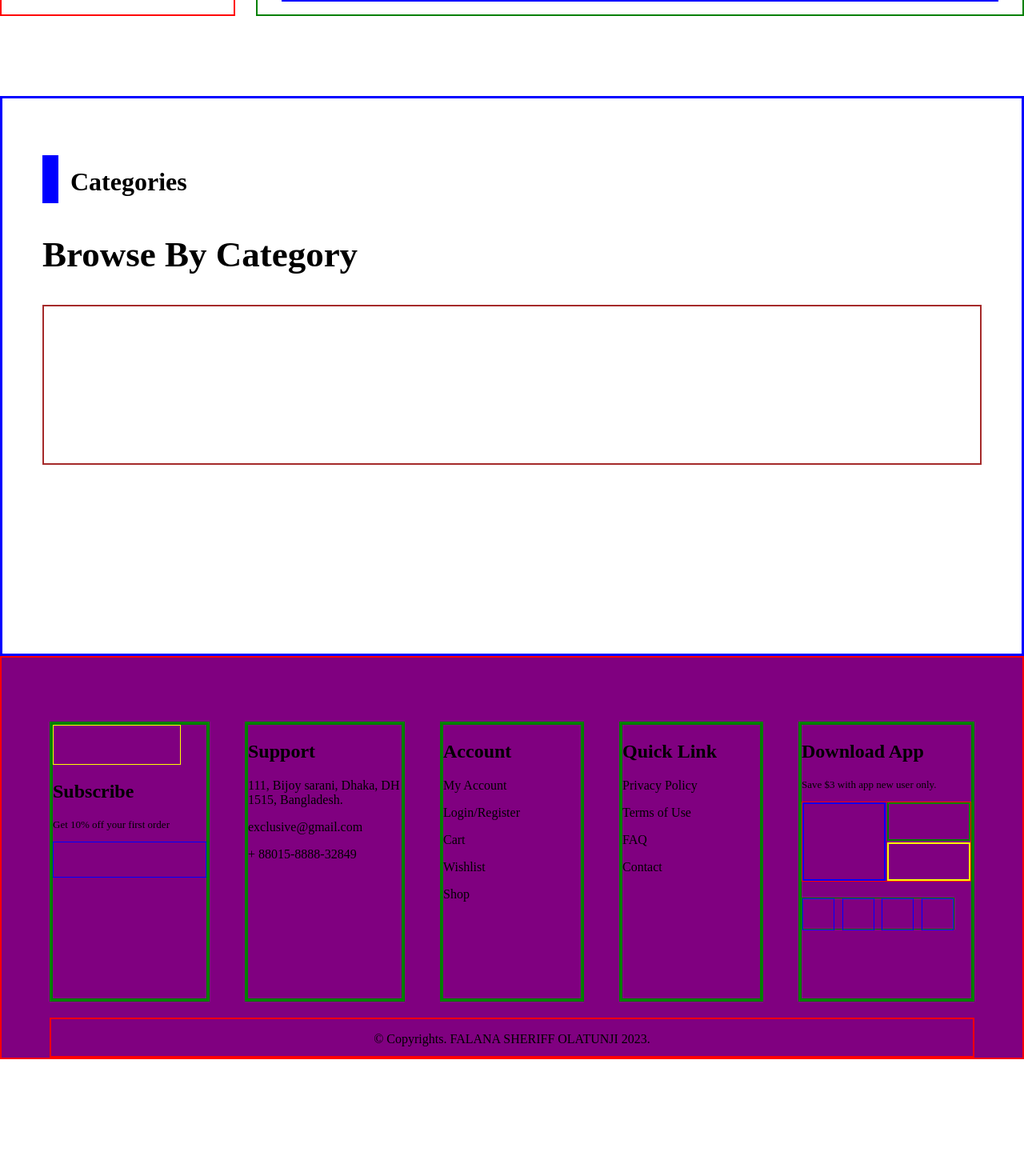
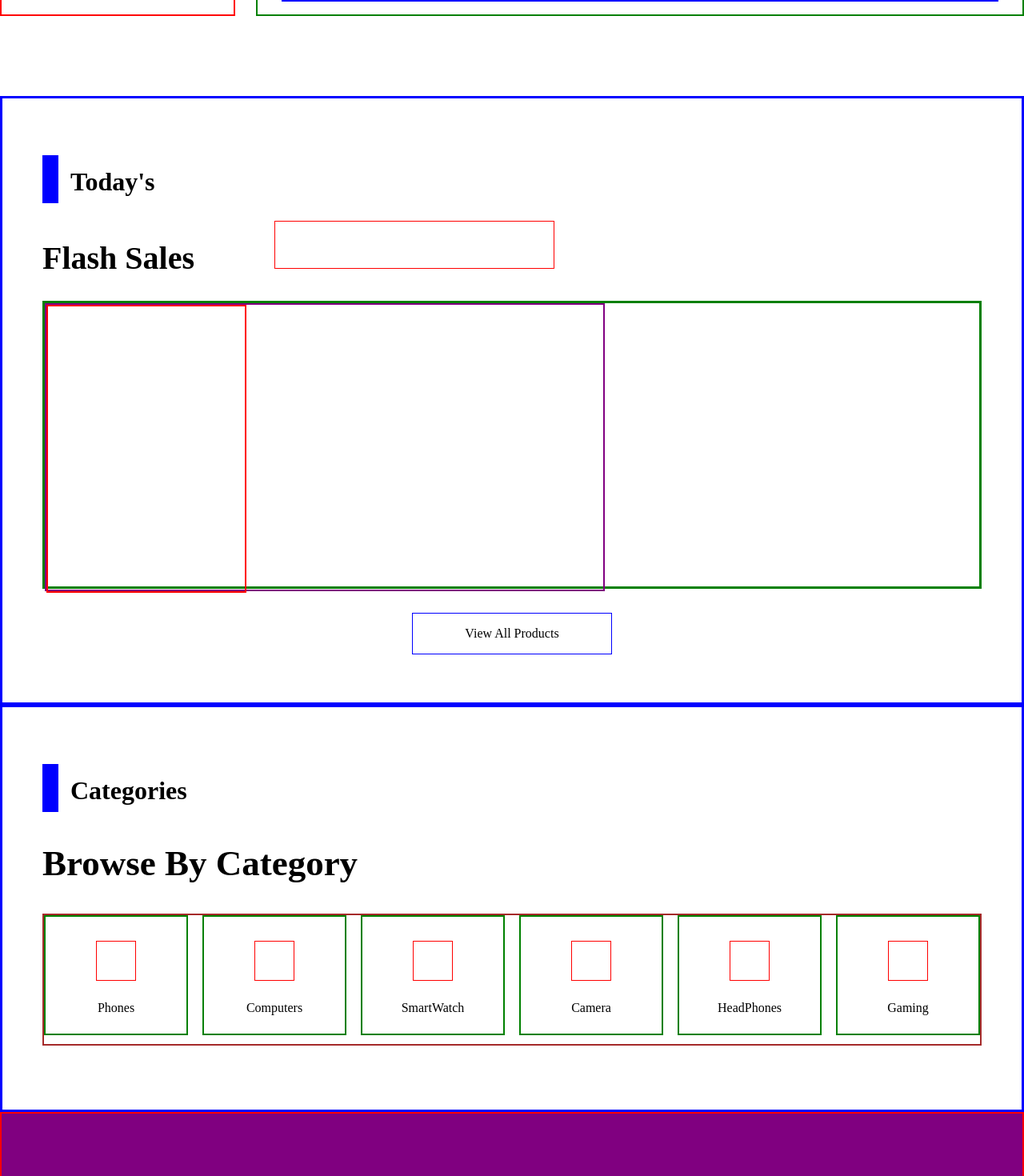
Before and after one commit to olatunji-20/exclusive, a Vue app: page / in a window 1280 px wide. Shown: the part 480-1950 px from the top of the page at 80% size. Before the commit the page ends 1804 px from the top, so only its background shows below. Built offline with nearby package versions, Linux system fonts and the light colour scheme.

Commit message:
created today's component

```diff
--- a/src/components/Categories.vue
+++ b/src/components/Categories.vue
@@ -1,8 +1,33 @@
 <template>
-  <div>
+  <div class="categories">
     <h1>Categories</h1>
     <h2>Browse By Category</h2>
-    <div class="content"></div>
+    <div class="content">
+        <div class="cat">
+            <div class="icon"></div>
+            <p>Phones</p>
+        </div>
+        <div class="cat">
+            <div class="icon"></div>
+            <p>Computers</p>
+        </div>
+        <div class="cat">
+            <div class="icon"></div>
+            <p>SmartWatch</p>
+        </div>
+        <div class="cat">
+            <div class="icon"></div>
+            <p>Camera</p>
+        </div>
+        <div class="cat">
+            <div class="icon"></div>
+            <p>HeadPhones</p>
+        </div>
+        <div class="cat">
+            <div class="icon"></div>
+            <p>Gaming</p>
+        </div>
+    </div>
   </div>
 </template>
 
@@ -17,10 +42,10 @@ export default {
 </script>
 
 <style scoped>
-div {
+.categories {
     border: 3px solid blue;
     width: 100%;
-    height: 700px;
+    height: auto;
     padding: 50px;
 }
 h1 {
@@ -35,7 +60,33 @@ h2 {
 .content {
     border: 2px solid brown;
     width: 100%;
-    height: 200px;
+    height: 165px;
     margin: 30px auto;
+    display: flex;
+    flex-direction: row;
+    flex-wrap: nowrap;
+    justify-content: space-between;
+}
+.cat {
+    border: 2px solid green;
+    width: 180px;
+    height: 150px;
+    padding: 30px;
+    text-align: center;
+}
+.cat:hover {
+    background: tomato;
+    cursor: pointer;
+    transition: .3s;
+    color: white;
+}
+.icon {
+    border: 1px solid red;
+    width: 50px;
+    height: 50px;
+    margin: 0px auto;
+}
+.cat p {
+    margin-top: 25px;
 }
 </style>
--- /dev/null
+++ b/src/components/FlashSales.vue
@@ -0,0 +1,24 @@
+<template>
+  <div class="flash">
+    <div class="card"></div>
+  </div>
+</template>
+
+<script>
+export default {
+    name: 'FlashSales'
+}
+</script>
+
+<style scoped>
+.flash {
+    border: 2px solid purple;
+    width: 700px;
+    height: 360px;
+}
+.card {
+    border: 2px solid red;
+    width: 250px;
+    height: 360px;
+}
+</style>
--- /dev/null
+++ b/src/components/Todays.vue
@@ -0,0 +1,68 @@
+<template>
+    <div class="categories">
+      <h1>Today's</h1>
+      <h2>Flash Sales</h2>
+      <div class="time"></div>
+      <div class="sales">
+        <FlashSales />
+      </div>
+      <div class="view"><p>View All Products</p></div>
+
+    </div>
+  </template>
+
+  <script>
+  import FlashSales from './FlashSales.vue'
+
+  export default {
+      name: "Todays",
+      setup() {
+
+      },
+      components: {
+        FlashSales
+      }
+
+  }
+  </script>
+
+  <style scoped>
+  .categories {
+      border: 3px solid blue;
+      width: 100%;
+      height: auto;
+      padding: 50px;
+  }
+  h1 {
+      border-left: 20px solid blue;
+      width: auto;
+      height: 60px;
+      padding: 15px;
+  }
+  h2 {
+      font-size: 40px;
+      display: inline;
+  }
+  .time {
+    border: 1px solid red;
+    width: 350px;
+    height: 60px;
+    display: inline-block;
+    margin-left: 100px;
+  }
+  .sales {
+    border: 3px solid green;
+    width: 100%;
+    height: 360px;
+    margin: 30px auto;
+  }
+  .view {
+    border: 1px solid blue;
+    width: 250px;
+    height: auto;
+    text-align: center;
+    margin: 10px auto;
+
+  }
+
+  </style>
--- a/src/views/HomePage.vue
+++ b/src/views/HomePage.vue
@@ -13,12 +13,14 @@
             <div class="main"></div>
         </aside>
     </section>
+    <Todays />
     <Categories />
     <FootBar />
 </template>
 
 <script>
 import NavBar from '../components/NavBar.vue'
+import Todays from '../components/Todays.vue'
 import Categories from '../components/Categories.vue'
 import FootBar from '../components/FootBar.vue'
 export default {
@@ -28,6 +30,7 @@ export default {
     },
     components: {
         NavBar,
+        Todays,
         Categories,
         FootBar
     }
```
